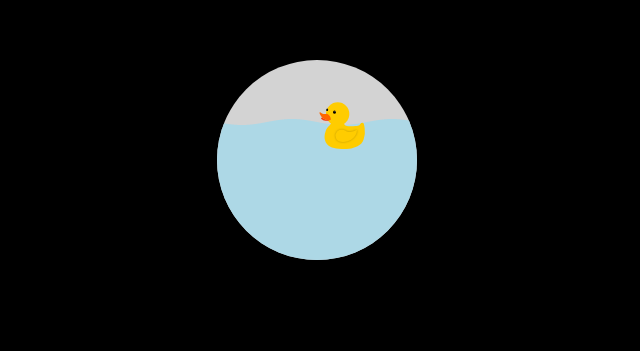
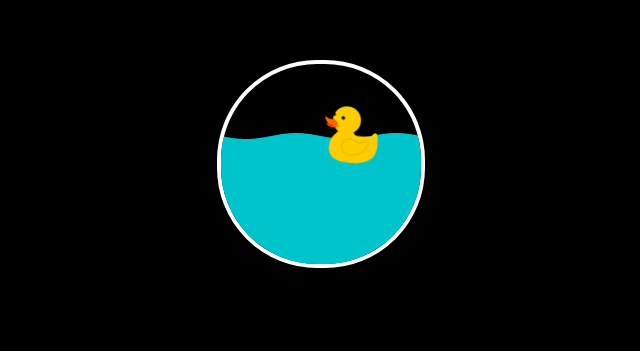
Before and after one commit to lukes611/ducky, a plain HTML site: page index.html in a window 1280 px wide. Shown: the part 140-491 px from the top of the page, without its empty margins (323-963 px from the left). Drawn offline with Linux system fonts and the light colour scheme.

Commit message:
improving cute duck

```diff
--- a/index.css
+++ b/index.css
@@ -14,7 +14,7 @@ body{
 }
 
 #view{
-    background-color: lightgray;
+    border: 4px solid white;
     width: 200px;
     height: 200px;
     border-radius: 100px;
@@ -24,14 +24,14 @@ body{
 }
 
 @keyframes duck-anim {
-    0%   {
-        transform: translate(0px, -5px);
+    0% {
+        transform: translate(0px, -5px) rotateZ(0deg);
     }
-    50%  {
-        transform: translate(0px, 0px);
+    50% {
+        transform: translate(0px, 0px) rotateZ(5deg);
     }
-    100%  {
-        transform: translate(0px, 5px);
+    100% {
+        transform: translate(0px, 5px) rotateZ(-6deg);
     }
 }
 
@@ -40,7 +40,7 @@ body{
     position: relative;
     top: 40px;
     left: 100px;
-    width: 50px;
+    width: 60px;
     z-index: 1;
 
     animation-name: duck-anim;
@@ -59,20 +59,20 @@ body{
 }
 
 #sea-2{
-    background-color: lightblue;
+    background-color: #00c4cc;
     height: 200px;
     position: relative;
     top: -5px;
 }
 
 @keyframes wave {
-    0%   {
+    0% {
         transform: translate(0px, 20px);
     }
-    50%  {
+    50% {
         transform: translate(0px, 0px);
     }
-    100%  {
+    100% {
         transform: translate(0px, 20px);
     }
 }
--- a/index.html
+++ b/index.html
@@ -1,11 +1,10 @@
 <!DOCTYPE html>
 <html>
     <head>
+        <title>Cute Duck</title>
         <meta name="viewport" content="width=device-width, initial-scale=1">
         <link rel="stylesheet" type="text/css" href="index.css" />
         <script src="index.js" ></script>
-	<meta name="theme-color" content="#FFA000">
-	<title>luke</title>
     </head>
     <body>
         <div id="view">
--- a/index.js
+++ b/index.js
@@ -1,10 +1,9 @@
 
 
 window.onload = () => {
-    let genWaveSvg = (w,h,inc=0.5,f=0.5,a=4,fill="lightblue") => {
-        let P = 1/f;
+    const genWaveSvg = (w, h, inc = 0.5, f = 0.5, a = 4, fill = "#00c4cc") => {
         let wavePoints = [];
-        for(let i = 0; i < w; i+=inc){
+        for(let i = 0; i < w; i += inc){
             wavePoints.push({
                 x : i,
                 y : Math.sin(((i)*f))*a + h/2
@@ -18,7 +17,7 @@ window.onload = () => {
         </svg>`;
         return s;
     };
-    let period = ((400/Math.PI)/2)/4;
-    let Fr = 1 / (period);
+    const period = ((400/Math.PI)/2)/4;
+    const Fr = 1 / period;
     document.getElementById('sea-1-wrapper').innerHTML = genWaveSvg(400,16, 0.001, Fr, 3);
 };
```
